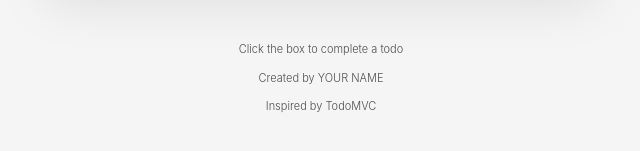
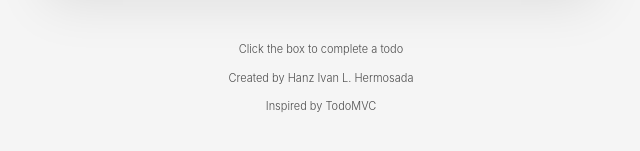
Before and after one commit to hanzivanhermosada/csit340-todomvc, a React (Vite) app: page / in a window 1280 px wide. Shown: the part 407-558 px from the top of the page, without its empty margins (319-959 px from the left). Built offline with nearby package versions, Linux system fonts and the light colour scheme.

Commit message:
chore: replace YOUR NAME with Hanz Ivan L. Hermosada

```diff
--- a/src/App.jsx
+++ b/src/App.jsx
@@ -5,7 +5,7 @@ function App() {
   return (
     <div className="min-h-screen bg-[#f5f5f5] py-8 font-light text-[#111]">
       <Todos />
-      <Info name="YOUR NAME" />
+      <Info name="Hanz Ivan L. Hermosada" />
     </div>
   )
 }
```
